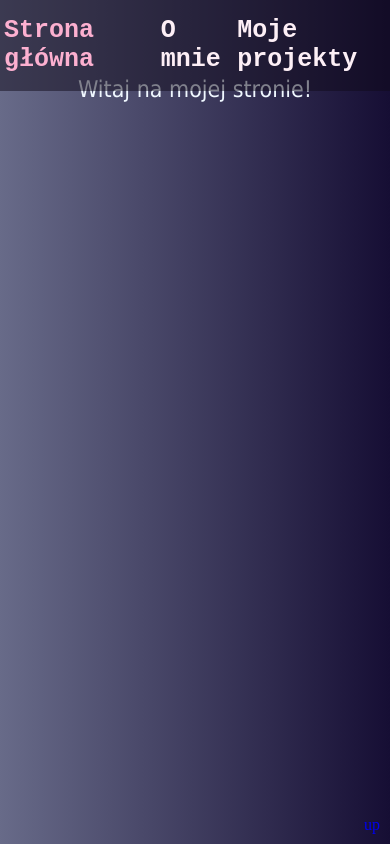
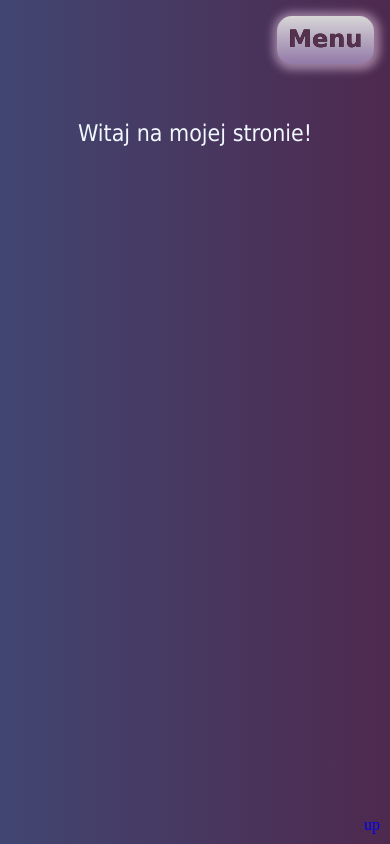
Before and after one commit to ajanczewska/homepage, a plain HTML site: page index.html in a window 390 px wide. Shown: the top 844 px of the page. Drawn offline with Linux system fonts and the light colour scheme.

Commit message:
add media queries, hamburger menu

```diff
--- a/css/style.css
+++ b/css/style.css
@@ -7,53 +7,41 @@ html {
   box-sizing: inherit;
 }
 body {
+  background: rgb(59, 29, 98);
   background: linear-gradient(
     90deg,
-    rgba(110, 108, 152, 1) 0%,
-    rgba(54, 58, 98, 0.7539390756302521) 0%,
-    rgba(22, 14, 52, 1) 100%
+    rgba(59, 29, 98, 1) 0%,
+    rgba(18, 25, 79, 0.804359243697479) 0%,
+    rgba(62, 21, 62, 0.9136029411764706) 100%
   );
 }
+.header {
+  min-height: 60px;
+}
 .main {
+  margin: 60px 20px;
 }
 .main_section {
   display: flex;
   flex-direction: column;
   align-items: center;
-  padding: 2vh 5vw;
   font-family: "Tahoma", "Geneva", sans-serif;
   font-size: 23px;
   color: aliceblue;
   font-weight: 500;
 }
 .main_section--header {
-  margin: 5vh 0;
+  margin: 0;
 }
 .main_section--photo {
-  max-width: 40%;
+  display: block;
+  max-width: 100%;
   max-height: 20%;
   border-radius: 5%;
   padding: 2vh 0;
 }
 .navigation {
-  position: fixed;
-  width: 100vw;
-  z-index: 2;
-  background-color: rgb(17, 11, 27, 0.5);
-  display: flex;
-  flex-wrap: nowrap;
-  justify-content: space-around;
-}
-.navigation_link {
-  color: rgb(253, 239, 246) ;
-  text-decoration: none;
-  margin: 2vh 1vw;
-  font-size: 25px;
-  font-weight: 600;
-  font-family: monospace;
-}
-.navigation_link--homepage {
-  color: rgb(252, 176, 208);
+  display: none;
 }
 .footer_top {
   position: fixed;
@@ -65,3 +53,94 @@ footer {
   padding: 80vh 4vw;
   color: aliceblue;
 }
+
+.hamburger {
+  position: fixed;
+  top: 16px;
+  right: 16px;
+  min-width: 25%;
+  background: #d7d6d7;
+  background-image: -webkit-linear-gradient(
+    top,
+    #d7d6d7,
+    rgba(135, 106, 159, 0.86)
+  );
+  background-image: -moz-linear-gradient(
+    top,
+    #d7d6d7,
+    rgba(135, 106, 159, 0.86)
+  );
+  background-image: -ms-linear-gradient(
+    top,
+    #d7d6d7,
+    rgba(135, 106, 159, 0.86)
+  );
+  background-image: -o-linear-gradient(top, #d7d6d7, rgba(135, 106, 159, 0.86));
+  background-image: linear-gradient(
+    to bottom,
+    #d7d6d7,
+    rgba(135, 106, 159, 0.86)
+  );
+  border-radius: 15px;
+  color: #57304e;
+  font-family: "Lucida Sans", "Lucida Sans Regular", "Lucida Grande",
+    "Lucida Sans Unicode", Geneva, Verdana, sans-serif;
+  font-size: 24px;
+  font-weight: 600;
+  padding: 10px;
+  box-shadow: 1px 1px 8px 5px rgba(233, 205, 233, 0.51);
+  -webkit-box-shadow: 1px 1px 8px 5px rgba(233, 205, 233, 0.51);
+  -moz-box-shadow: 0px 1px 20px 10px rgba(233, 205, 233, 0.51);
+  text-shadow: 0px 0px 0px #000000;
+  border: ridge #000000 0px;
+  text-decoration: none;
+  text-align: center;
+  cursor: pointer;
+}
+.navigation--open {
+  width: 50vw;
+  display: block;
+  margin: 16px;
+}
+.navigation_link {
+  margin: 16px;
+  color: rgb(253, 239, 246);
+  text-decoration: none;
+  font-size: 20px;
+  font-weight: 500;
+  font-family: monospace;
+  display: block;
+}
+.navigation_link--homepage {
+  color: rgb(252, 176, 208);
+}
+
+@media screen and (min-width: 768px) {
+  .main_section--photo {
+    display: block;
+    max-width: 40%;
+    max-height: 20%;
+    border-radius: 5%;
+    padding: 2vh 0;
+  }
+  .navigation {
+    position: fixed;
+    width: 100vw;
+    z-index: 2;
+    background-color: rgb(17, 11, 27, 0.5);
+    display: flex;
+    flex-wrap: nowrap;
+    justify-content: space-around;
+    align-items: center;
+    margin: 0;
+  }
+  .navigation_link {
+    margin: 2vh 1vw;
+    font-size: 25px;
+    font-weight: 600;
+  }
+
+  .hamburger {
+    display: none;
+  }
+}
--- a/index.html
+++ b/index.html
@@ -11,8 +11,9 @@
 </head>
 
 <body>
-    <header>
-        <nav class="navigation">
+    <header class="header">
+        <button class="hamburger hamburger--js" aria-label="Otwórz menu">Menu</button>
+        <nav class="navigation navigation--js">
             <a  class="navigation_link navigation_link--homepage" href="index.html">Strona główna</a>
             <a class="navigation_link" href="about_me.html">O mnie</a>
             <a class="navigation_link" href="about_my_projects.html">Moje projekty</a>
--- a/js/main.js
+++ b/js/main.js
@@ -4,16 +4,15 @@ console.log(`Witaj w konsoli!
 Jeżeli dotarłeś aż tu, to znaczy, że jesteś zainteresowany jak działa moja strona,
 Spokojnie, nie mam nic do ukrycia:)`);
 
-
-const addText = (classSelector, content) => {
-    document.querySelector(classSelector).innerHTML = content;
-
+function greeting(name, age) {
+  console.log(`Witaj! Moje imie to ${name} i mam ${age} lat.`);
 }
 
-addText(".projects_section--js", "Przykładowy tekst uzupełninony przez JS:)")
+greeting(name, age);
 
-function greeting(name, age) {
-    console.log(`Witaj! Moje imie to ${name} i mam ${age} lat.`)
-}
+const hamburgerMenu = document.querySelector(".hamburger--js");
 
-greeting(name, age)
+hamburgerMenu.addEventListener("click", () => {
+  const nav = document.querySelector('.navigation--js');
+  nav.classList.toggle('navigation--open');
+});
```
Also changed, not shown: about_me.html (+4 -2 lines), about_my_projects.html (+5 -4 lines).
